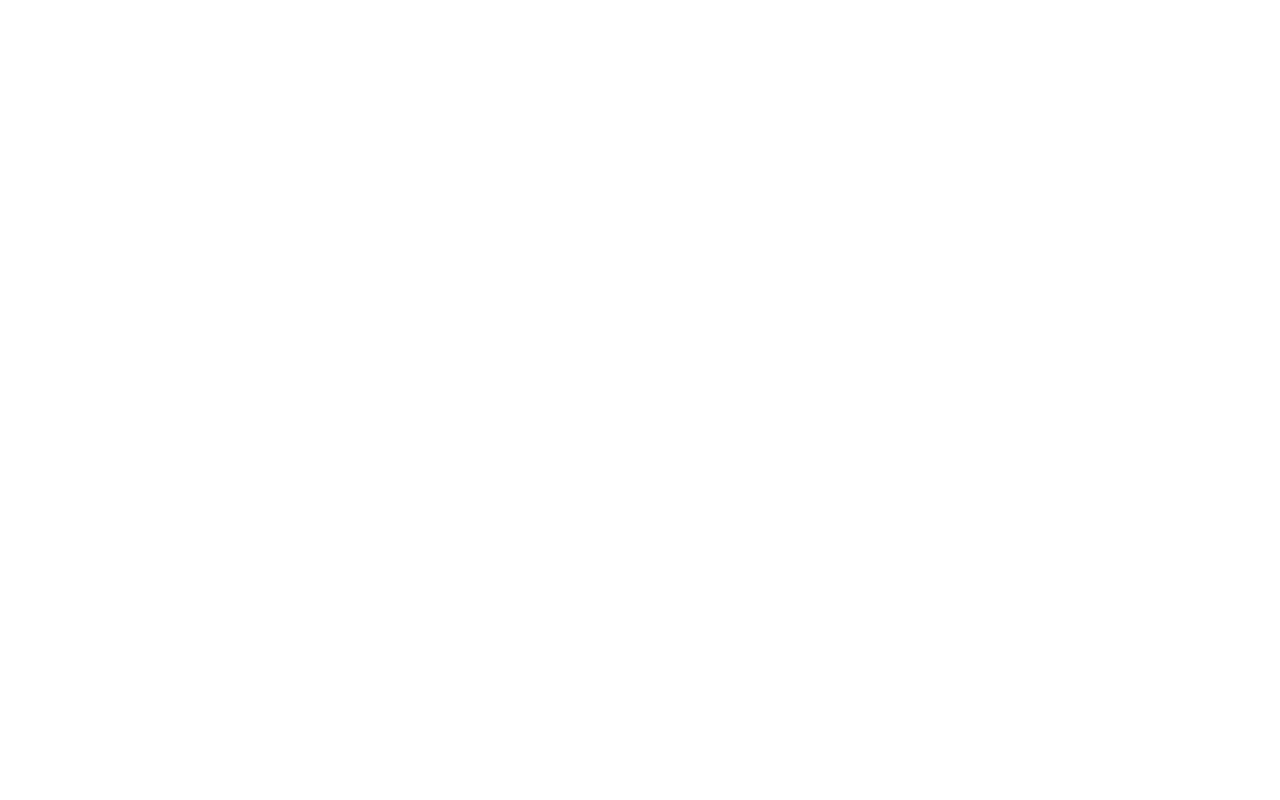
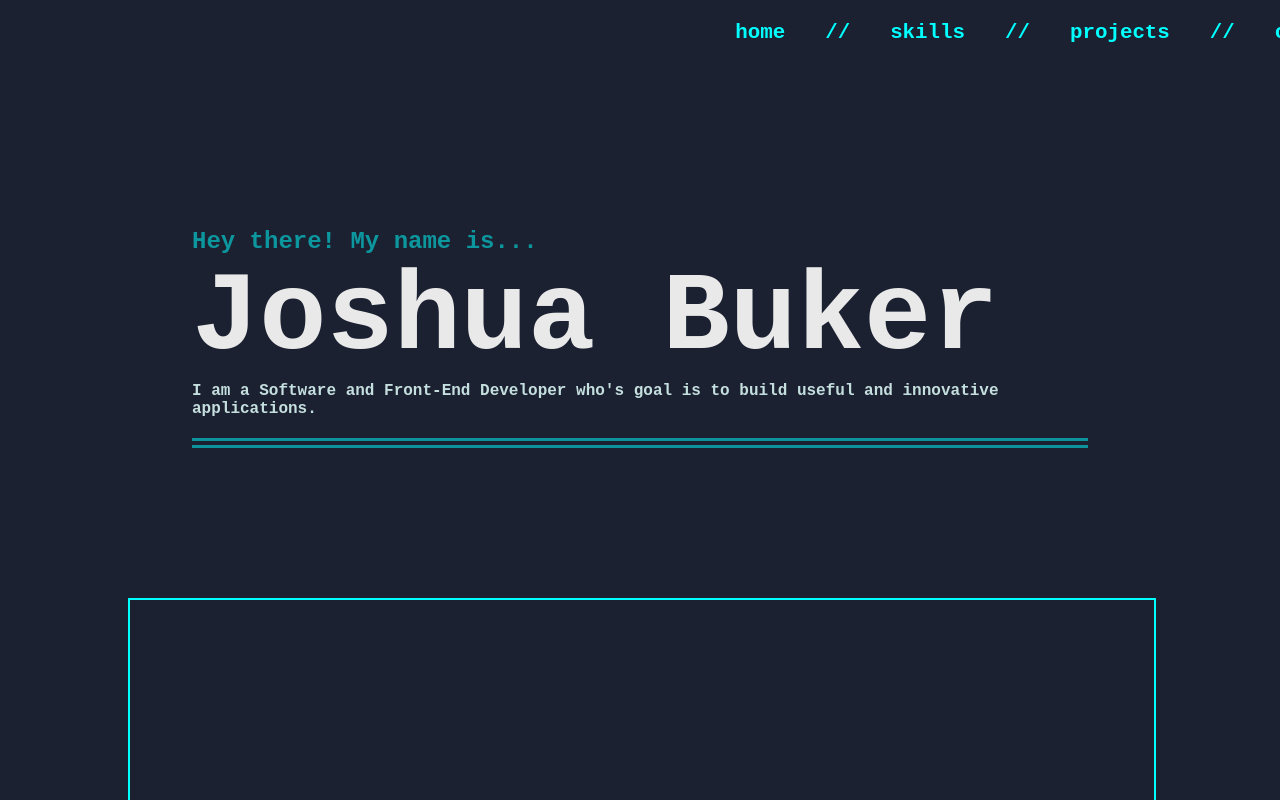
Before and after one commit to JoshuaBuker/JoshuaBuker.github.io, a plain HTML site: page index.html in a window 1280 px wide. Shown: the top 800 px of the page. Drawn offline with Linux system fonts and the light colour scheme.

Commit message:
Changed Everything

```diff
--- a/index.html
+++ b/index.html
@@ -1,18 +1,61 @@
 <!DOCTYPE html>
-<html lang="en" class="background">
+<html lang="en">
   <!-- -------------------------------------------- -->
   <!-- ==================== HEAD ================== -->
   <!-- -------------------------------------------- -->
   <head>
     <title>Portfolio | Joshua Buker</title>
+    <link rel="icon" href="Resources/logo.ico" type="image/icon type" />
     <meta charset="UTF-8" />
     <meta name="viewport" content="width=device-width, initial-scale=1.0" />
-    <meta name="description" content="Fullstack Developer Portfolio" />
+    <meta name="description" content="Software Developer Portfolio" />
     <meta http-equiv="X-UA-Compatible" content="ie=edge" />
     <link rel="stylesheet" href="style.css" />
   </head>
   <!-- -------------------------------------------- -->
   <!-- ==================== Body ================== -->
   <!-- -------------------------------------------- -->
-  <body></body>
+  <body class="background">
+    <main>
+      <!-- ============== Heading Menu =============== -->
+      <nav class="nav">
+        <img class="heading-logo" src="Resources/logo.ico" />
+        <p class="heading-item"><a href="#top">home</a></p>
+        <p class="heading-item">//</p>
+        <p class="heading-item"><a>skills</a></p>
+        <p class="heading-item">//</p>
+        <p class="heading-item"><a>projects</a></p>
+        <p class="heading-item">//</p>
+        <p class="heading-item"><a>contact</a></p>
+      </nav>
+      <!-- ============== Introduction =============== -->
+      <div class="intro">
+        <p class="intro-text">Hey there! My name is...</p>
+        <p class="name">Joshua Buker</p>
+        <p class="intro-description">
+          I am a Software and Front-End Developer who's goal is to build useful
+          and innovative applications.
+        </p>
+      </div>
+      <!-- ================ Section 1 ================ -->
+      <div class="main-body"></div>
+    </main>
+    <!-- ================= Scroll Bar JS ================= -->
+    <script>
+      const nav = document.querySelector(".nav");
+      let lastScrollY = window.scrollY;
+
+      window.addEventListener("scroll", () => {
+        if (scrollY > 50) {
+          if (lastScrollY < window.scrollY) {
+            nav.classList.add("nav-hidden");
+          } else {
+            nav.classList.remove("nav-hidden");
+          }
+
+          lastScrollY = window.scrollY;
+        }
+      });
+    </script>
+  </body>
 </html>
--- a/style.css
+++ b/style.css
@@ -1 +1,114 @@
 /* All formatting will be done here */
+
+html {
+    scroll-behavior: smooth;
+}
+
+a {
+    color: inherit;
+    text-decoration: inherit;
+}
+
+main {
+    display: flex;
+    flex-direction: column;
+}
+
+.background {
+    background:rgb(27, 33, 49);
+    margin: 0;
+}
+
+.nav {
+    display: flex;
+    flex-direction: row;
+    justify-content: center;
+    justify-items: center;
+    background-color: rgb(27, 33, 49);
+    position: fixed;
+    top: 0;
+    margin-bottom: 0;
+    width: 100%;
+    height: 50px;
+    transition: transform 0.6s;
+    flex-wrap: nowrap;
+
+}
+
+.nav-hidden {
+    transform: translateY(-100px);
+}
+
+.heading-item {
+    color: aqua;
+    font-family: monospace;
+    font-weight: bold;
+    font-size: 1.3rem;
+    padding: 0 20px;
+}
+
+.heading-logo {
+    height: 75px;
+    width: 75px;
+    padding-top: 5px;
+   padding-right: 58vw;
+}
+
+.main-body {
+    height: 2000px;
+    width: 80%;
+    margin: 50px 10%;
+    border-width: 2px;
+    border-color: aqua;
+    border-style: solid;
+
+}
+
+body {
+    padding-top: 10%;
+}
+
+.intro {
+    display: flex;
+    flex-direction: column;
+    align-content: center;
+    margin: 0 auto 100px;
+    padding-bottom: 20px;
+    padding-top: 100px;
+    width: 70vw;
+    height: auto;
+    border-bottom: 10px double rgba(0, 255, 255, 0.514);
+   /* background-repeat: no-repeat;
+    border: 10px solid transparent;
+    border-image: url(/Resources/corner.png) 30 stretch; */
+
+}
+
+.name {
+    padding: 0;
+    margin: 0;
+    color: rgb(233, 233, 233);
+    font-family: monospace;
+    font-weight: bold;
+    font-size: 7rem;
+}
+
+.intro-text {
+    padding: 0;
+    margin: 0;
+    color: rgba(0, 255, 255, 0.534);
+    font-family: monospace;
+    font-weight: bold;
+    font-size: 1.5rem;
+
+}
+
+.intro-description {
+    padding: 0;
+    margin: 0;
+    color: rgb(197, 223, 223);
+    font-family: monospace;
+    font-weight: bold;
+    font-size: 1rem;
+
+}
```
Also changed, not shown: contact.html (deleted, +0 -17 lines), Resources/cat.jpeg (added), Resources/corner.png (added), Resources/logo.ico (added).
